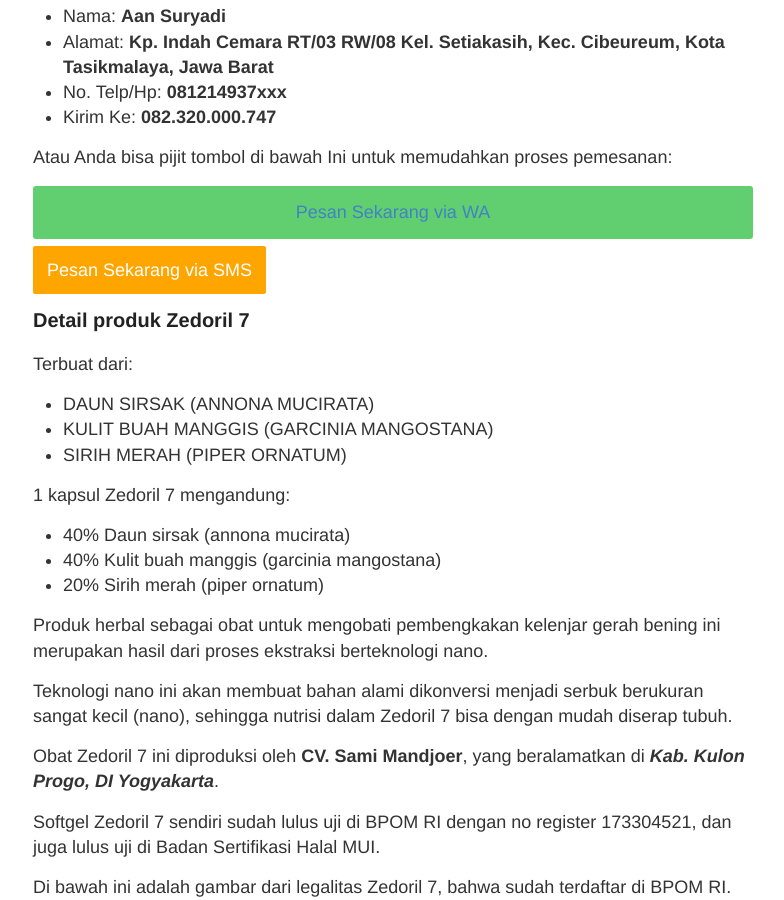
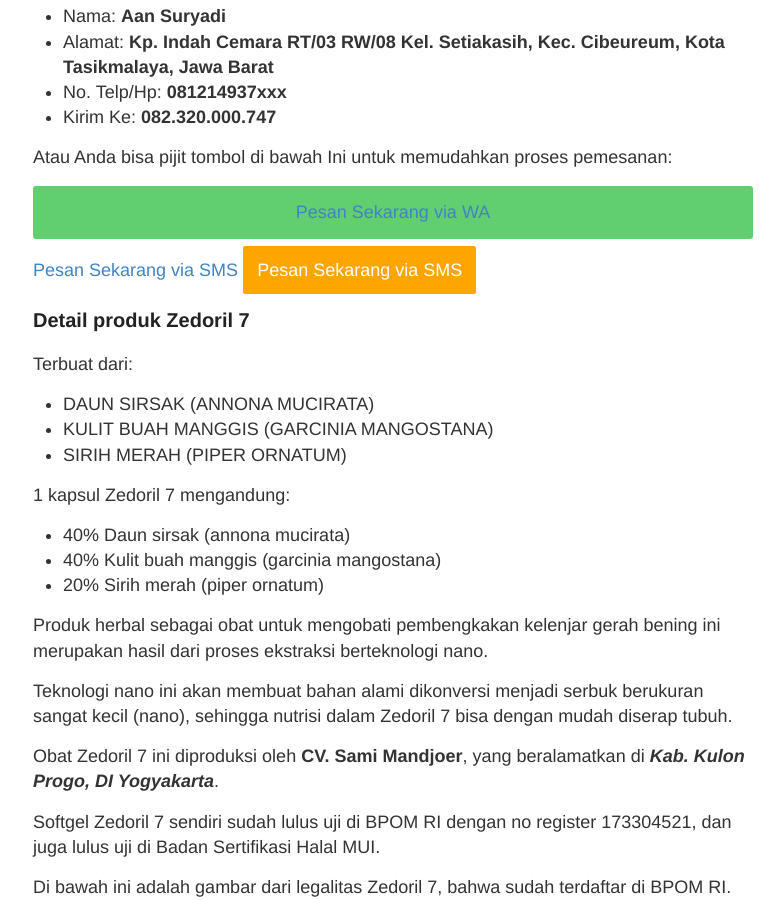
Before and after one commit to geniesalanherbal/geniesalanherbal.github.io, a Jekyll site: the page built from _posts/2019-11-27-obat-pembengkakan-kelenjar-getah-bening.md, in a window 1280 px wide and 900 px high, scrolled down 3145 px. Shown: the whole window, without its empty margins (247-1031 px from the left). Built offline with Jekyll 4.4.1, drawn with Linux system fonts in a browser that asks for light colours.

Commit message:
Update 2019-11-27-obat-pembengkakan-kelenjar-getah-bening.md

```diff
--- a/_posts/2019-11-27-obat-pembengkakan-kelenjar-getah-bening.md
+++ b/_posts/2019-11-27-obat-pembengkakan-kelenjar-getah-bening.md
@@ -89,7 +89,8 @@ Atau Anda bisa pijit tombol di bawah Ini untuk memudahkan proses pemesanan:
 [Pesan Sekarang via WA](https://api.whatsapp.com/send?phone=6282320000747&text=Saya%20pesan%20obat%20herbal%20Zedoril%20dengan%20format%20pesanan%3A%0A-%20Kode%20produk%3A%20AWF%0A-%20Jumlah%20pesanan%3A%20%0A-%20Nama%20lengkap%3A%0A-%20Alamat%3A%0A-%20No.%20Hp%2FTelepon%3A)
 {: style="background-color: #61ce70; border: 4px solid #61ce70; border-radius: 3px; color: white !important; margin-bottom: 19px; padding: 10px; text-align: center;"}
 
-<a href="sms:+6282320000747?body=Saya%20pesan%20obat%20herbal%20Lycozein%20dengan%20format%20pesanan%3A%0A-%20Kode%20produk%3A%20AWF%0A-%20Jumlah%20pesanan%3A%20%0A-%20Nama%20lengkap%3A%0A-%20Alamat%3A%0A-%20No.%20Hp%2FTelepon%3A" style="background-color: #ffa500; border: 4px solid #ffa500; border-radius: 3px; color: white; margin-bottom: 19px; padding: 10px; text-align: center;">Pesan Sekarang via SMS</a>
+[Pesan Sekarang via SMS]()
+<a href="sms:+6282320000747?body=Saya%20pesan%20obat%20herbal%20Lycozein%20dengan%20format%20pesanan%3A%0A-%20Kode%20produk%3A%20AWF%0A-%20Jumlah%20pesanan%3A%20%0A-%20Nama%20lengkap%3A%0A-%20Alamat%3A%0A-%20No.%20Hp%2FTelepon%3A" style="background-color: #ffa500; border: 4px solid #ffa500; border-radius: 3px; color: white !important;  margin-bottom: 19px; padding: 10px; text-align: center;">Pesan Sekarang via SMS</a>
 
 ### Detail produk Zedoril 7
 
```
